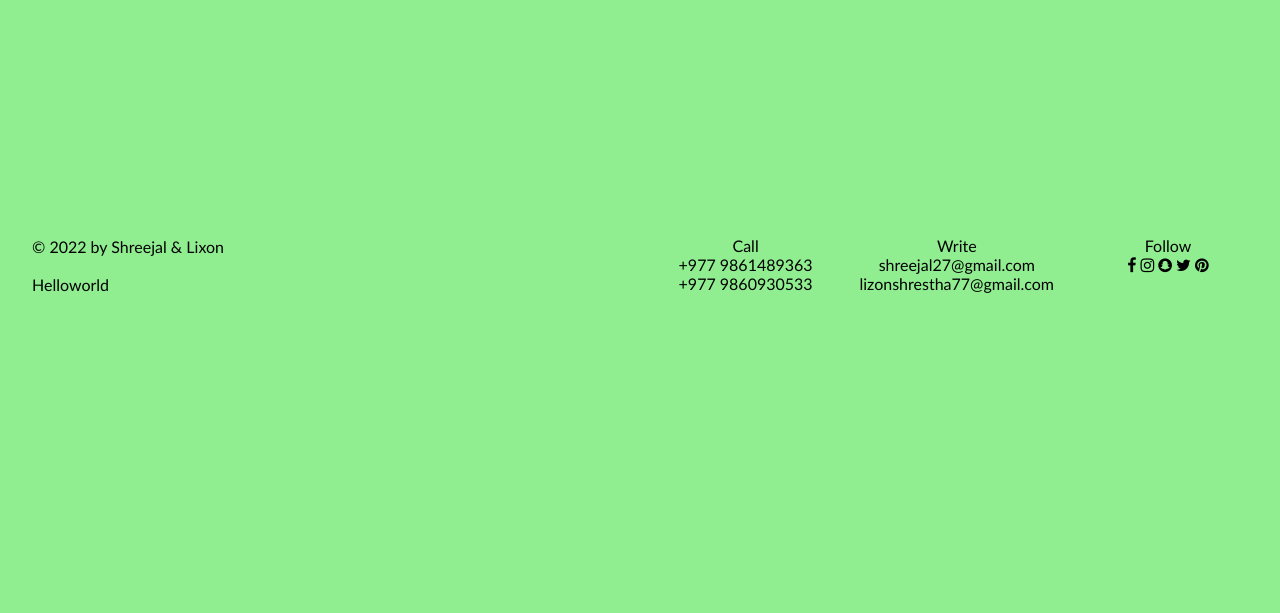
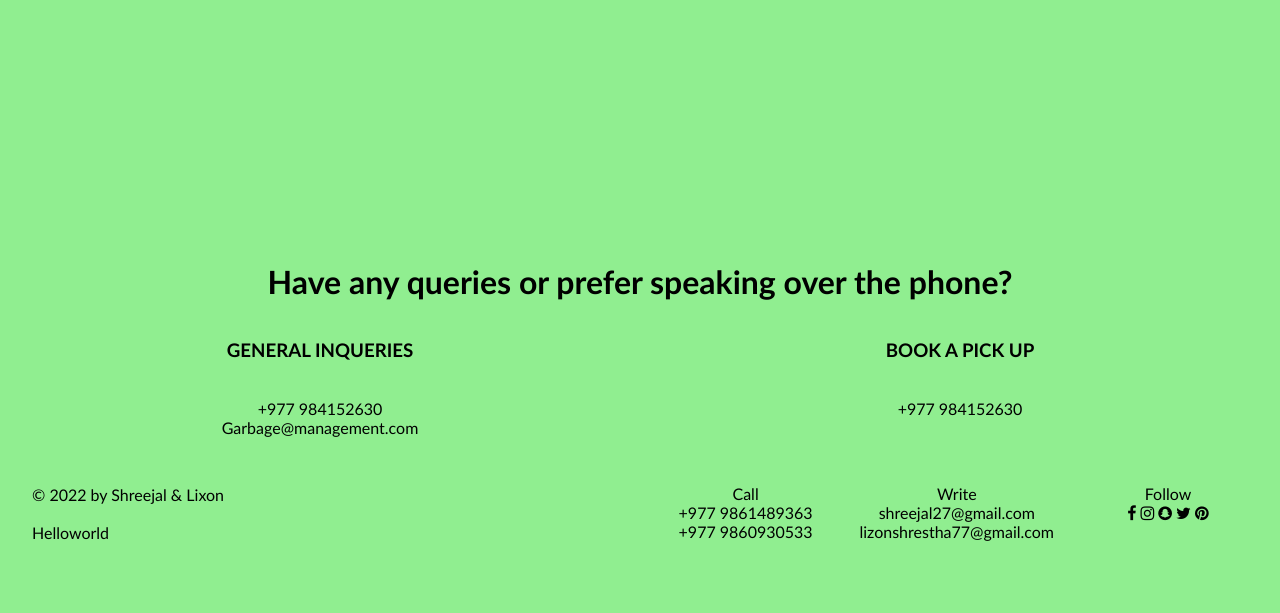
Before and after one commit to shreejal27/Garbage_Management_System, a PHP site: page /garbage/scrap_display.php in a window 1280 px wide; the page is wider, and only the part inside the window is pictured. Shown: the part 2044-2657 px from the top of that part. Before the commit the page ends 2337 px from the top of that part, so only its background shows below. Run offline with PHP 8.4, Linux system fonts and the light colour scheme; the visitor is signed in with stand-in values (Sample User, id 1); data that the repository does not hold is empty.

Commit message:
added additional information ton scrap_display file

```diff
--- a/scrap_display.php
+++ b/scrap_display.php
@@ -287,6 +287,24 @@ while($row1= mysqli_fetch_assoc($result1)){
 }
 ?>
 </div>
+<br><br><br>
+<center> <h1>Have any queries or prefer speaking over the phone? </h1></center>
+<br><br>
+<div>
+        <center>
+        <div style="float: left; width:50%">
+      <h3> GENERAL INQUERIES</h3>   <br><br>
+      +977 984152630 <br>
+      Garbage@management.com</div>
+        <div style="width: 50%; float: left;">
+        <h3>BOOK A PICK UP </h3> <br><br>
+        +977 984152630
+      </div>
+      </center>
+    </div>
+    <br> <br><br> <br> <br><br>
+
+
 
 <?php
   include_once "footer.php";
```
